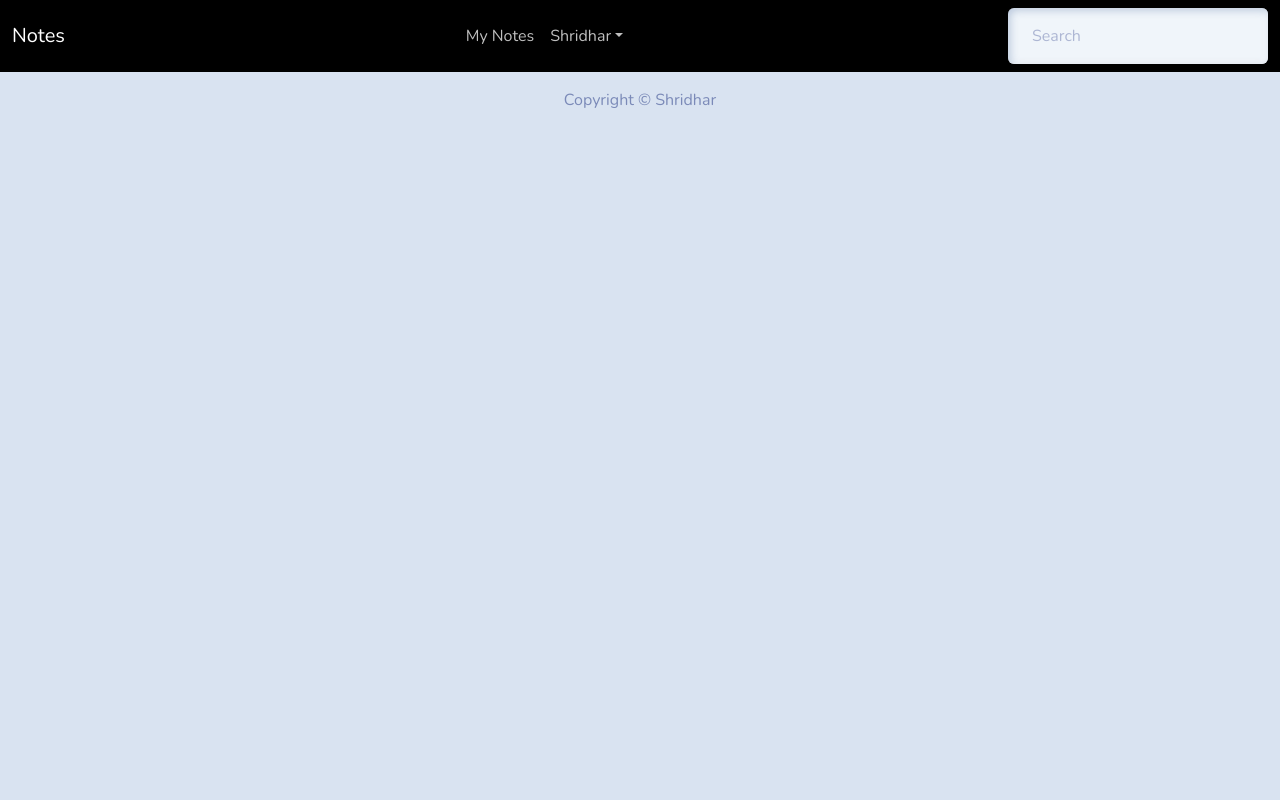
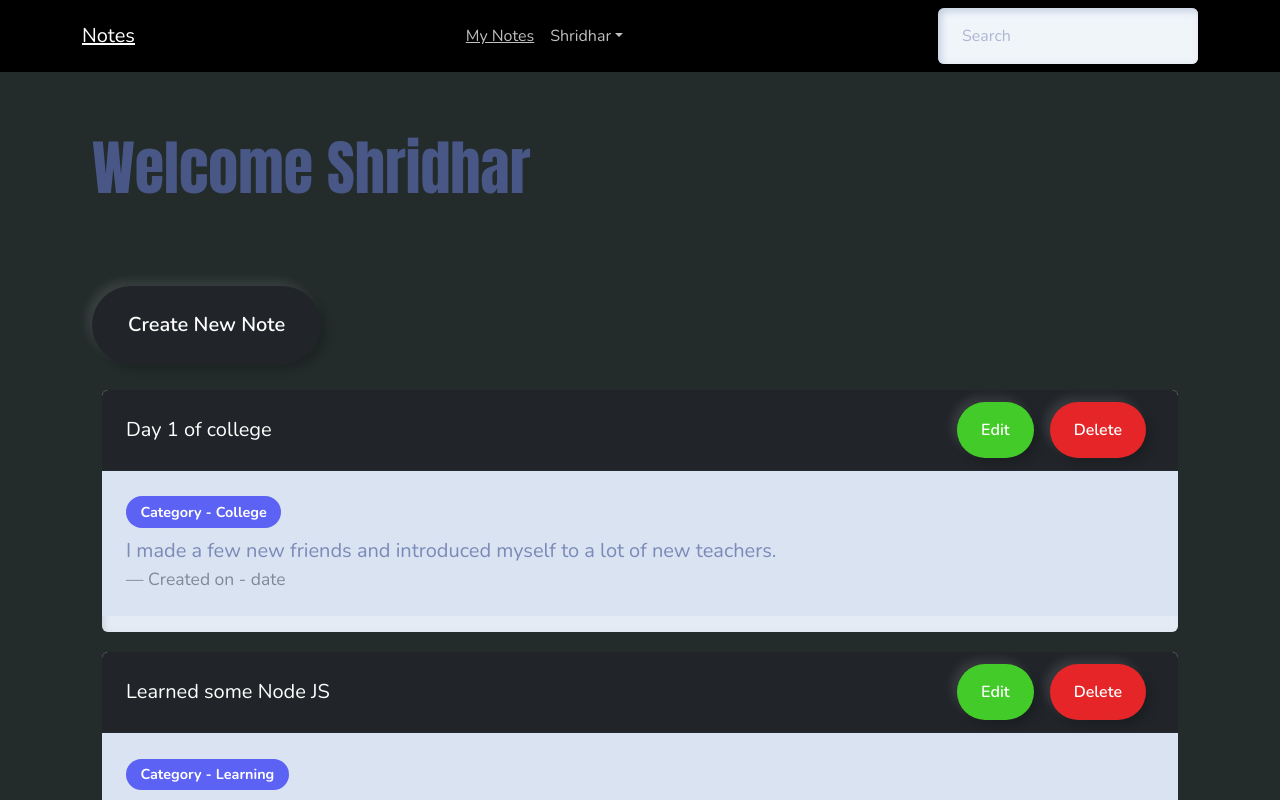
Before and after one commit to Shridhar600/MERNpc, a React (Create React App) app in the folder frontend/: page /mynotes in a window 1280 px wide. Shown: the top 800 px of the page. Built offline with nearby package versions, Linux system fonts and the light colour scheme.

Commit message:
routes and notes page done

```diff
--- a/frontend/src/App.js
+++ b/frontend/src/App.js
@@ -10,9 +10,12 @@
     <>
       <BrowserRouter>
         <Header />
-        <Routes>
-          <Route path="/" component={<LandingPage />} />
-        </Routes>
+        <main>
+          <Routes>
+            <Route path="/" element={<LandingPage />} />
+            <Route path="/mynotes" element={<MyNotes />} />
+          </Routes>
+        </main>
         <Footer />
       </BrowserRouter>
     </>
--- /dev/null
+++ b/frontend/src/components/MainScreen.css
@@ -0,0 +1,23 @@
+.mainback {
+  min-height: 93vh;
+  display: flex;
+  padding: 10px 0;
+  background-color:#232b2b;
+}
+
+.heading{
+  font-family:Impact, Haettenschweiler, 'Arial Narrow Bold', sans-serif;
+  font-size: 60px;
+  padding: 50px 10px;
+}
+
+@media only screen and (max-width: 600px) {
+  .heading {
+    font-size: 45px;
+    display: flex;
+    justify-content: center;
+  }
+}
+.page {
+  width: 100%;
+}
--- /dev/null
+++ b/frontend/src/components/MainScreen.js
@@ -0,0 +1,25 @@
+import React from "react";
+import { Container, Row } from "react-bootstrap";
+import "./MainScreen.css";
+
+const MainScreen = ({ title, children }) => {
+  return (
+    <div className="mainback">
+      <Container>
+        <Row>
+          <div className="page">
+            {title && (
+              <>
+                <h1 className="heading ">{title}</h1>
+                <hr />
+              </>
+            )}
+            {children}
+          </div>
+        </Row>
+      </Container>
+    </div>
+  );
+};
+
+export default MainScreen;
--- a/frontend/src/components/header/header.js
+++ b/frontend/src/components/header/header.js
@@ -1,25 +1,29 @@
 import React from "react";
-import {Navbar, Container, Nav, NavDropdown, Form,} from "react-bootstrap";
+import { Navbar, Container, Nav, NavDropdown, Form } from "react-bootstrap";
+import { Link } from "react-router-dom";
 
 const header = () => {
   return (
     <Navbar bg="black" Navbar="primary" expand="lg" variant="dark">
-      <Container fluid>
-        <Navbar.Brand href="/">Notes</Navbar.Brand>
+      <Container>
+        <Navbar.Brand>
+          <Link to="/">Notes</Link>
+        </Navbar.Brand>
         <Navbar.Toggle aria-controls="navbarScroll" />
         <Navbar.Collapse id="navbarScroll">
-          <Nav
-            className="m-auto" navbarScroll
-          >
-            <Nav.Link href="#action1">My Notes</Nav.Link>
-            <NavDropdown title="Shridhar" id="navbarScrollingDropdown" >
+          <Nav className="m-auto" navbarScroll>
+            <Nav.Link href="/mynotes">
+              <Link to="/mynotes" >
+              My Notes
+              </Link>
+              </Nav.Link>
+            <NavDropdown title="Shridhar" id="navbarScrollingDropdown">
               <NavDropdown.Item href="#action3">My Profile</NavDropdown.Item>
               <NavDropdown.Item href="#action4">Logout</NavDropdown.Item>
-
             </NavDropdown>
           </Nav>
-          <nav>
-          <Form >
+          <Nav>
+            <Form>
               <Form.Control
                 type="search"
                 placeholder="Search"
@@ -27,7 +31,7 @@
                 aria-label="Search"
               />
             </Form>
-          </nav>
+          </Nav>
         </Navbar.Collapse>
       </Container>
     </Navbar>
--- /dev/null
+++ b/frontend/src/data/notes.js
@@ -0,0 +1,32 @@
+//dummy data
+
+const notes = [
+    {
+      _id: "1",
+      title: "Day 1 of college",
+      content:
+        "I made a few new friends and introduced myself to a lot of new teachers.",
+      category: "College",
+    },
+    {
+      _id: "2",
+      title: "Learned some Node JS",
+      content: "Learned how to create a server in node JS and my first API",
+      category: "Learning",
+    },
+    {
+      _id: "3",
+      title: "Watched some Anime",
+      content: "Finished 2 seasons of Attack on Titan and My Hero academia.",
+      category: "Entertainment",
+    },
+    {
+      _id: 4,
+      title: "Started React JS",
+      content:
+        "Made my first App in React JS, feels awesome to learn something new. I aim to be a full stack dev someday",
+      category: "Learning",
+    },
+  ];
+
+  module.exports = notes;
--- a/frontend/src/screens/LandingPage/LandingPage.js
+++ b/frontend/src/screens/LandingPage/LandingPage.js
@@ -5,12 +5,12 @@
 const LandingPage = () => {
   return (
     <div className="main">
-      <Container fluid>
+      <Container>
         <Row>
           <div className="introText">
             <div>
               <h1 className="title">Welcome to Notes</h1>
-              <p className="subtitle"> One Stop for all your notes.</p>
+              <p className="subtitle"> One stop for all your notes.</p>
               <div className="buttons">
                 <a href="/login">
                 <Button size="lg" className="landingbutton btn1 btn btn-outline-dark ">Login</Button>
--- a/frontend/src/screens/MyNotes/MyNotes.js
+++ b/frontend/src/screens/MyNotes/MyNotes.js
@@ -1,11 +1,69 @@
-import React from 'react'
+import React from "react";
+import { Accordion, Badge, Button } from "react-bootstrap";
+import { Link } from "react-router-dom";
+import MainScreen from "../../components/MainScreen";
+import notes from "../../data/notes";
 
 const MyNotes = () => {
+  const deleteHandler = (id) => {
+    if (window.confirm("Are you sure you want to delete this note ?")) {
+    }
+  };
   return (
-    <h1>
-      honey
-    </h1>
-  )
-}
+    <MainScreen title="Welcome Shridhar">
+      <Link to="createnote">
+        <Button
+          style={{ marginLeft: 10, marginBottom: 6 }}
+          size="lg"
+          className="btn-outline-dark"
+        >
+          Create New Note
+        </Button>
+      </Link>
+      {notes.map((note) => (
+        <div className="card   mb-3 " style={{ margin: 20 }}>
+          <div
+            className="card-header text-white bg-dark"
+            style={{ display: "flex" }}
+          >
+            <span
+              style={{
+                flex: 1,
+                cursor: "pointer",
+                alignSelf: "center",
+                fontSize: 20,
+              }}
+            >
+              {note.title}
+            </span>
+            <Button
+              className="btn btn-outline-success mx-2"
+              href={`/note/${note._id}`}
+            >
+              Edit
+            </Button>
+            <Button
+              className="btn btn-outline-danger mx-2"
+              onClick={() => deleteHandler(note._id)}
+            >
+              Delete
+            </Button>
+          </div>
+          <div className="card-body bg-secondary mb-3">
+            <h4>
+              <Badge className="badge rounded-pill bg-info">
+                Category - {note.category}
+              </Badge>
+            </h4>
+            <blockquote className="blockquote mb-0">
+              <p>{note.content}</p>
+              <footer className="blockquote-footer ">Created on - date</footer>
+            </blockquote>
+          </div>
+        </div>
+      ))}
+    </MainScreen>
+  );
+};
 
 export default MyNotes;
```
Also changed, not shown: frontend/src/bootstrap.min.css. Lines whose indentation alone changed are shown as unchanged.
